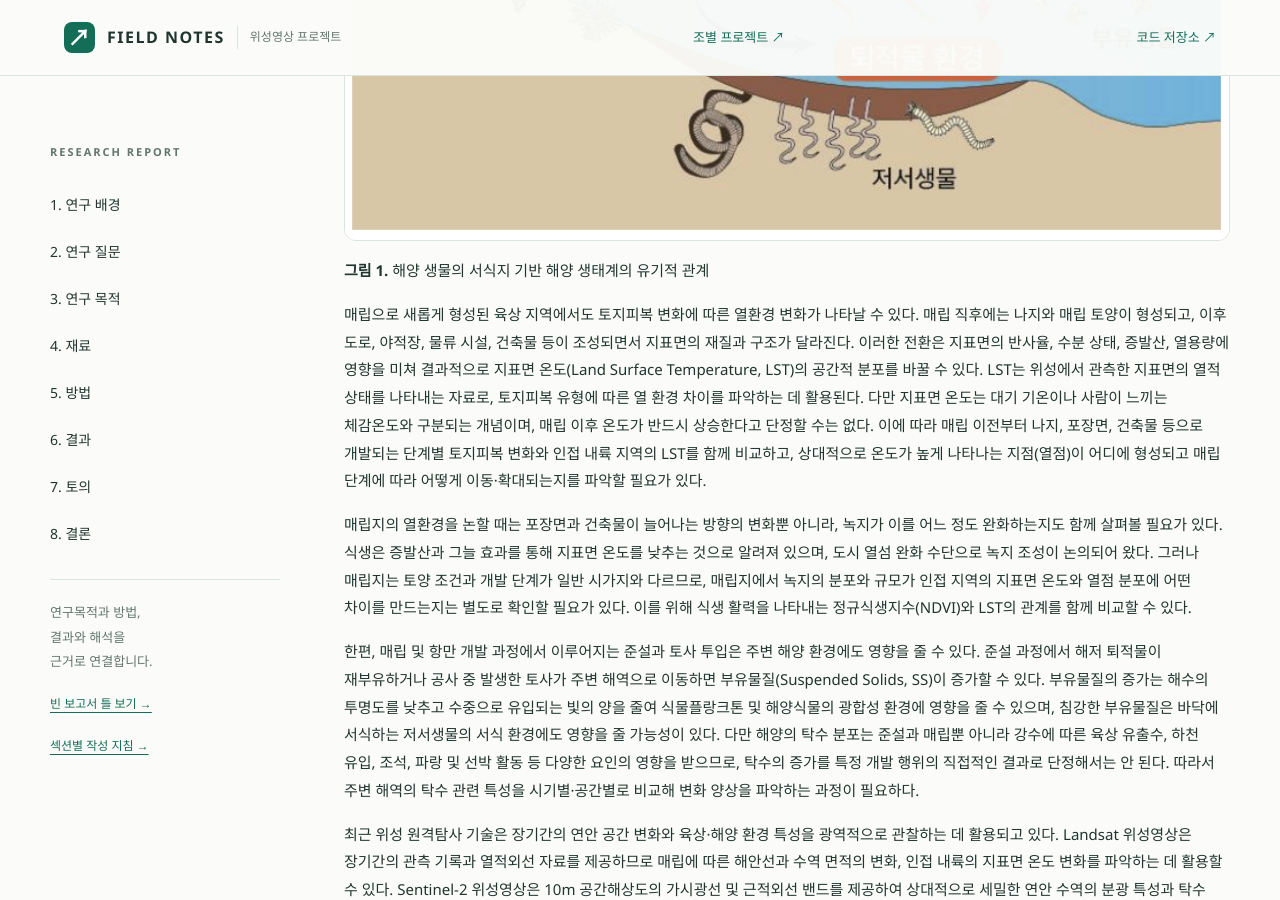
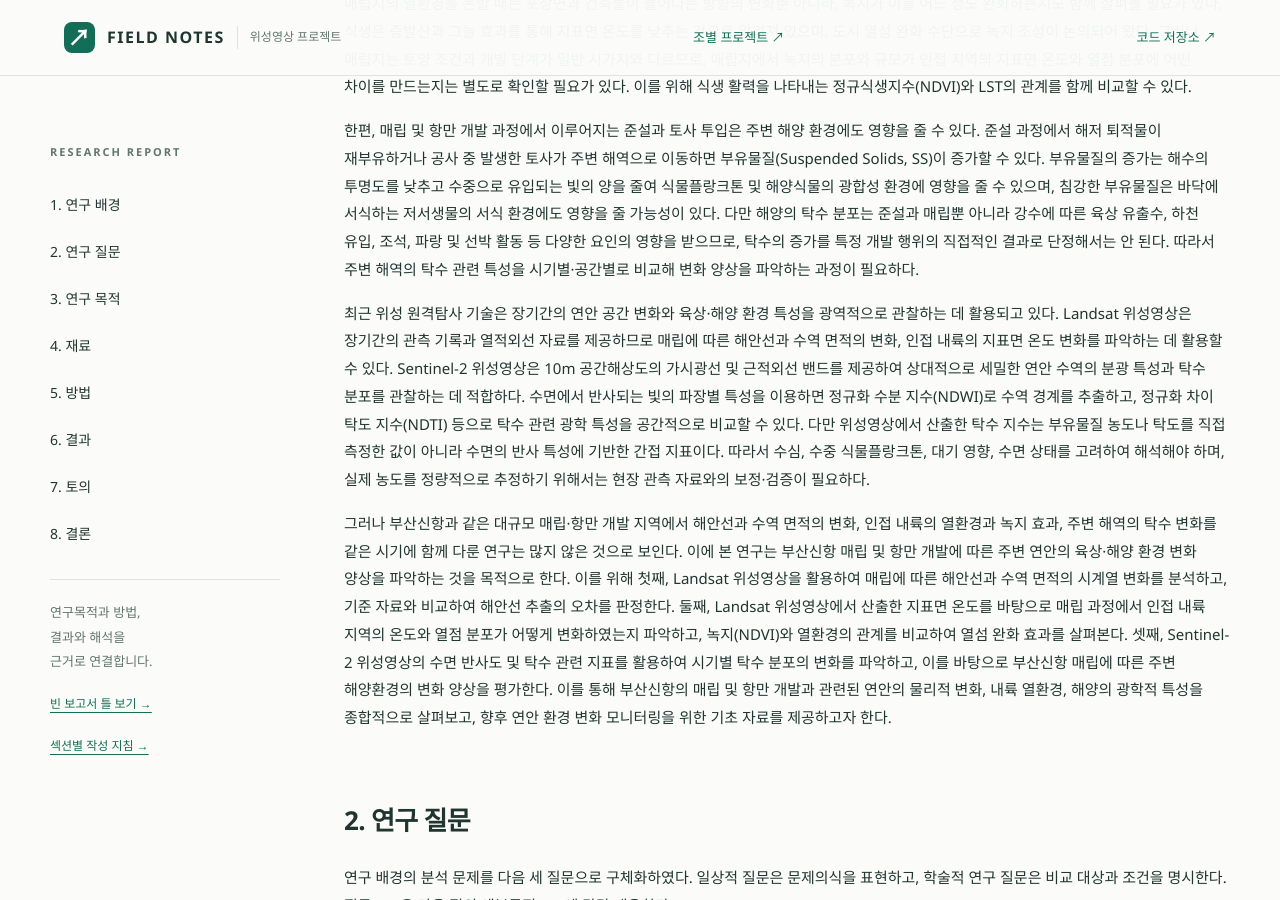
Before and after one commit to chasooin/class2026_02_surveying2_team5, a Jekyll site: the page built from docs/index.md, in a window 1280 px wide and 900 px high, scrolled down 2438 px. Built offline with Jekyll 4.4.1, drawn with Linux system fonts in a browser that asks for light colours.

Commit message:
Update index.md

```diff
--- a/docs/index.md
+++ b/docs/index.md
@@ -20,10 +20,6 @@ badge: "DEMO / 실제 관측 결과 아님"
 ## 1. 연구 배경 {#background}
 
 연안 매립은 조간대와 얕은 연안 수역 같은 기존의 연안 공간을 인공적인 육지로 전환하는 개발 방식으로, 해안선의 형태와 연안 환경에 물리적 변화를 일으킨다. 매립이 진행되면 수역의 면적이 감소하고 해안선이 바다 방향으로 확장되며, 방파제와 항만시설 등의 건설로 해안 형태와 주변 퇴적환경도 달라질 수 있다. 특히 조간대와 연안 수역의 감소는 기존 해양생물의 서식 공간 및 생태계 기능에 영향을 줄 수 있다. 따라서 연안 매립 지역에서는 단순한 육지 면적의 증가뿐 아니라 매립 전후의 해안선과 수역 면적이 어떻게 변화하였는지를 시계열로 파악할 필요가 있다. 다만 위성영상에서 추출한 해안선은 영상의 공간해상도, 관측 시점의 조위, 수역 경계 추출 방법에 따라 위치 오차가 생길 수 있으므로, 변화량을 해석하기에 앞서 위치 정확도를 검증할 기준 자료와 비교하여 추출 결과의 오차를 판정하는 과정이 필요하다.
-
-![그림 1. 해양 생물의 서식지 기반 해양생태계의 유기적 관계.](figures/Marine_ecosystem.png)
-
-**그림 1.** 해양 생물의 서식지 기반 해양 생태계의 유기적 관계
 
 매립으로 새롭게 형성된 육상 지역에서도 토지피복 변화에 따른 열환경 변화가 나타날 수 있다. 매립 직후에는 나지와 매립 토양이 형성되고, 이후 도로, 야적장, 물류 시설, 건축물 등이 조성되면서 지표면의 재질과 구조가 달라진다. 이러한 전환은 지표면의 반사율, 수분 상태, 증발산, 열용량에 영향을 미쳐 결과적으로 지표면 온도(Land Surface Temperature, LST)의 공간적 분포를 바꿀 수 있다. LST는 위성에서 관측한 지표면의 열적 상태를 나타내는 자료로, 토지피복 유형에 따른 열 환경 차이를 파악하는 데 활용된다. 다만 지표면 온도는 대기 기온이나 사람이 느끼는 체감온도와 구분되는 개념이며, 매립 이후 온도가 반드시 상승한다고 단정할 수는 없다. 이에 따라 매립 이전부터 나지, 포장면, 건축물 등으로 개발되는 단계별 토지피복 변화와 인접 내륙 지역의 LST를 함께 비교하고, 상대적으로 온도가 높게 나타나는 지점(열점)이 어디에 형성되고 매립 단계에 따라 어떻게 이동·확대되는지를 파악할 필요가 있다.
 
```
